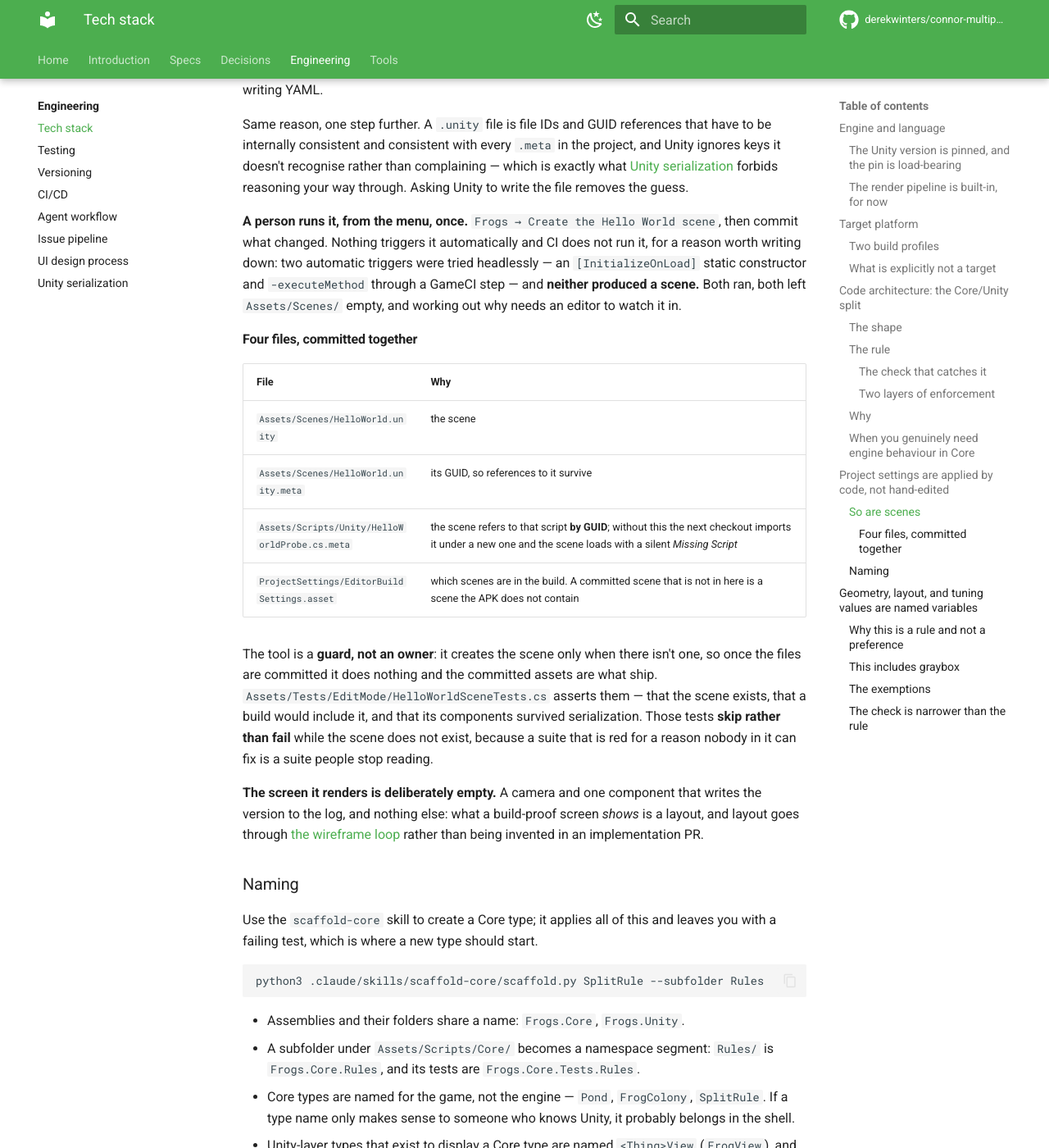
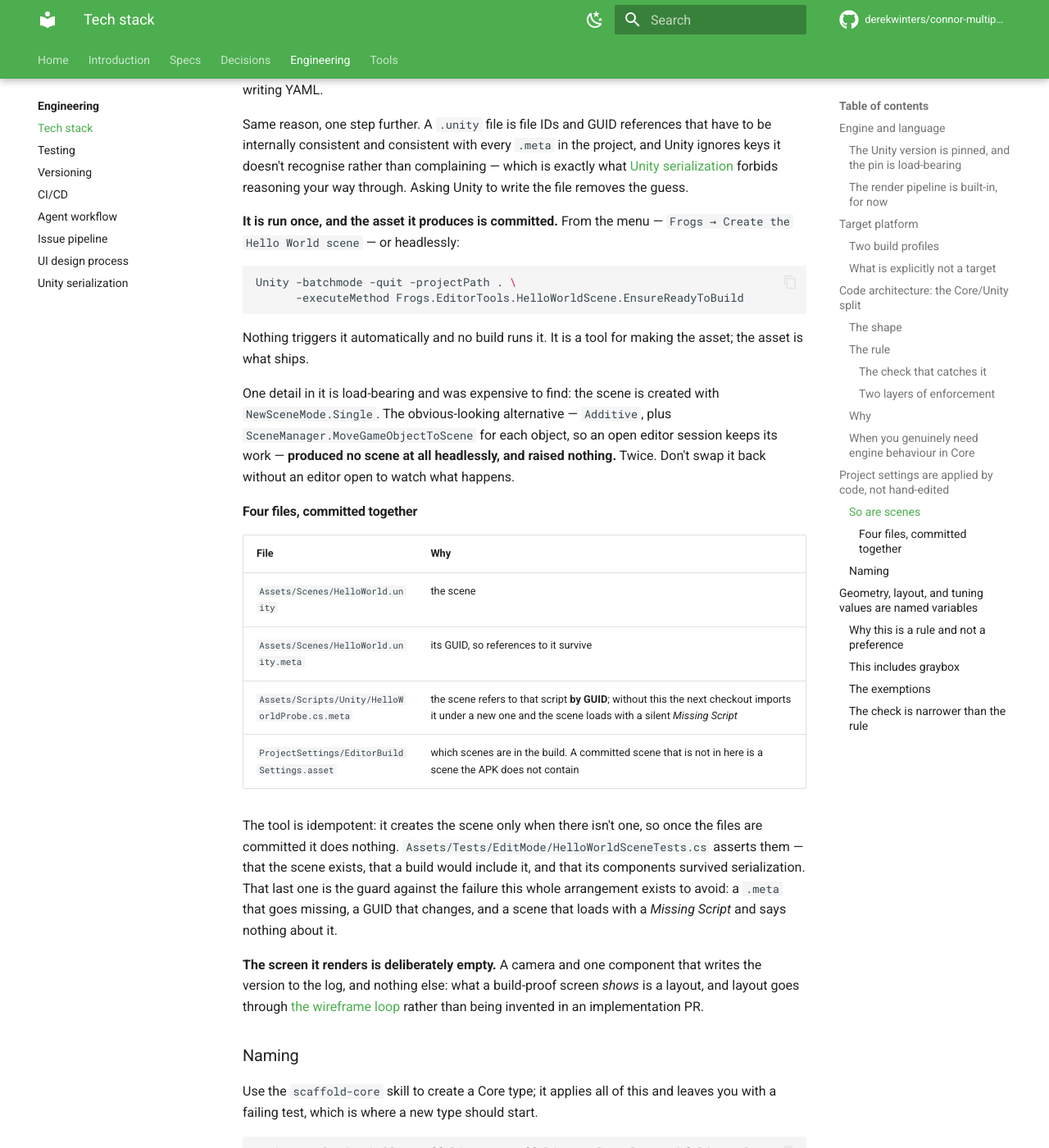
Before and after one commit to derekwinters/connor-multiplying-frogs, an MkDocs documentation site: the page built from docs/engineering/tech-stack.md, in a window 1280 px wide and 1400 px high, scrolled down 5459 px. Shown: the whole window at 82% size. Built offline with MkDocs 1.6.1 and Material for MkDocs 9.7.7, drawn with Linux system fonts in a browser that asks for light colours; comment, search, counter and statistics services are not loaded; the version menu is left out.

Commit message:
feat(build): add the Hello World scene, written by Unity itself
The scene an Android build needs, with a camera and the probe that logs
which build is running. Every byte of it was written by Unity through
EditorSceneManager — none of it by hand, which is the rule the .unity
format exists to make people follow.

Four files together: the scene, its .meta, EditorBuildSettings.asset so
the build includes it, and HelloWorldProbe.cs.meta, because the scene
refers to that script by the GUID that lives in it.

Co-Authored-By: Claude Opus 5 <noreply@anthropic.com>
Claude-Session: https://claude.ai/code/session_01XQiMctuVjSXS8US76zcNmR

````diff
--- a/docs/engineering/tech-stack.md
+++ b/docs/engineering/tech-stack.md
@@ -249,12 +249,22 @@ which is exactly what
 forbids reasoning your way through. Asking Unity to write the file removes the
 guess.
 
-**A person runs it, from the menu, once.** `Frogs → Create the Hello World
-scene`, then commit what changed. Nothing triggers it automatically and CI does
-not run it, for a reason worth writing down: two automatic triggers were tried
-headlessly — an `[InitializeOnLoad]` static constructor and `-executeMethod`
-through a GameCI step — and **neither produced a scene.** Both ran, both left
-`Assets/Scenes/` empty, and working out why needs an editor to watch it in.
+**It is run once, and the asset it produces is committed.** From the menu —
+`Frogs → Create the Hello World scene` — or headlessly:
+
+```bash
+Unity -batchmode -quit -projectPath . \
+      -executeMethod Frogs.EditorTools.HelloWorldScene.EnsureReadyToBuild
+```
+
+Nothing triggers it automatically and no build runs it. It is a tool for making
+the asset; the asset is what ships.
+
+One detail in it is load-bearing and was expensive to find: the scene is created
+with `NewSceneMode.Single`. The obvious-looking alternative — `Additive`, plus
+`SceneManager.MoveGameObjectToScene` for each object, so an open editor session
+keeps its work — **produced no scene at all headlessly, and raised nothing.**
+Twice. Don't swap it back without an editor open to watch what happens.
 
 #### Four files, committed together
 
@@ -265,13 +275,13 @@ through a GameCI step — and **neither produced a scene.** Both ran, both left
 | `Assets/Scripts/Unity/HelloWorldProbe.cs.meta` | the scene refers to that script **by GUID**; without this the next checkout imports it under a new one and the scene loads with a silent *Missing Script* |
 | `ProjectSettings/EditorBuildSettings.asset` | which scenes are in the build. A committed scene that is not in here is a scene the APK does not contain |
 
-The tool is a **guard, not an owner**: it creates the scene only when there
-isn't one, so once the files are committed it does nothing and the committed
-assets are what ship. `Assets/Tests/EditMode/HelloWorldSceneTests.cs` asserts
-them — that the scene exists, that a build would include it, and that its
-components survived serialization. Those tests **skip rather than fail** while
-the scene does not exist, because a suite that is red for a reason nobody in it
-can fix is a suite people stop reading.
+The tool is idempotent: it creates the scene only when there isn't one, so once
+the files are committed it does nothing. `Assets/Tests/EditMode/HelloWorldSceneTests.cs`
+asserts them — that the scene exists, that a build would include it, and that
+its components survived serialization. That last one is the guard against the
+failure this whole arrangement exists to avoid: a `.meta` that goes missing, a
+GUID that changes, and a scene that loads with a *Missing Script* and says
+nothing about it.
 
 **The screen it renders is deliberately empty.** A camera and one component that
 writes the version to the log, and nothing else: what a build-proof screen
````
Also changed, not shown: 7 other files.
